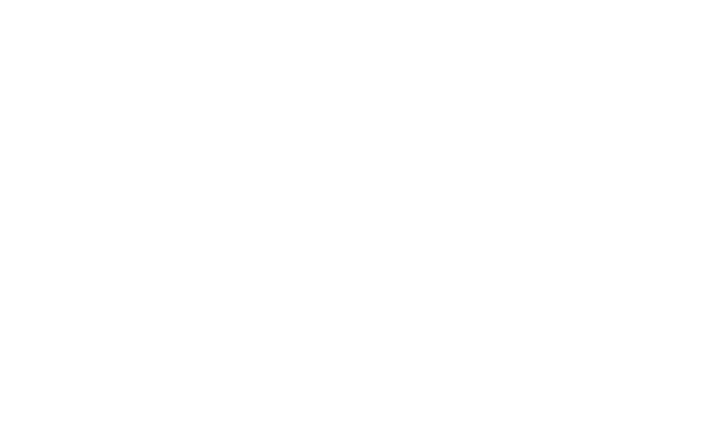
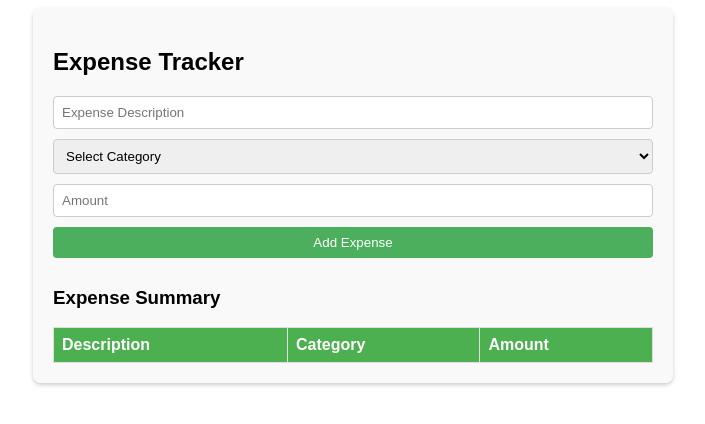
Before and after one commit to Yasowant/javaScript_miniProject, a plain HTML site: page expenseTracker/index.html in a window 1280 px wide. Shown: the whole page, without its empty margins (287-992 px from the left). Drawn offline with Linux system fonts and the light colour scheme.

Commit message:
update code

```diff
--- a/expenseTracker/index.html
+++ b/expenseTracker/index.html
@@ -3,7 +3,113 @@
   <head>
     <meta charset="UTF-8" />
     <meta name="viewport" content="width=device-width, initial-scale=1.0" />
-    <title>Document</title>
+    <title>Expense Tracker</title>
+    <style>
+      body {
+        font-family: Arial, Helvetica, sans-serif;
+      }
+      .container {
+        max-width: 600px;
+        margin: 0 auto;
+        padding: 20px;
+        background-color: #f9f9f9f9;
+        box-shadow: 0 2px 4px rgba(0, 0, 0, 0.2);
+        border-radius: 8px;
+      }
+      input[type='text'],
+      input[type='number'],
+      select,
+      input[type='submit'] {
+        margin-bottom: 10px;
+        width: 100%;
+        padding: 8px;
+        border: 1px solid #ccc;
+        border-radius: 4px;
+        box-sizing: border-box;
+      }
+      input[type='submit'] {
+        background-color: #4caf5d;
+        color: white;
+        border: none;
+        cursor: pointer;
+      }
+      input[type='submit']:hover {
+        background-color: #45a049;
+      }
+      table {
+        width: 100%;
+        border-collapse: collapse;
+      }
+      th,
+      td {
+        border: 1px solid #ddd;
+        padding: 8px;
+        text-align: left;
+      }
+      th {
+        background-color: #4caf50;
+        color: white;
+      }
+    </style>
   </head>
-  <body></body>
+  <body>
+    <div class="container">
+      <h2>Expense Tracker</h2>
+      <form id="expenseForm">
+        <input
+          type="text"
+          id="description"
+          placeholder="Expense Description"
+          required
+        />
+        <br />
+        <select name="" id="category" required>
+          <option value="">Select Category</option>
+          <option value="Food">Food</option>
+          <option value="Transportation">Transportation</option>
+          <option value="Utilities">Utilities</option>
+          <option value="Entertainment">Entertainment</option>
+          <option value="Other">Other</option>
+        </select>
+        <br />
+        <input type="number" id="amount" placeholder="Amount" required />
+        <br />
+        <input type="submit" value="Add Expense" />
+      </form>
+      <h3>Expense Summary</h3>
+      <table id="expenseTable">
+        <thead>
+          <tr>
+            <th>Description</th>
+            <th>Category</th>
+            <th>Amount</th>
+          </tr>
+        </thead>
+        <tbody id="expenseList"></tbody>
+      </table>
+    </div>
+    <script>
+      const expenseForm = document.getElementById('expenseForm');
+      const expenseList = document.getElementById('expenseList');
+
+      expenseForm.addEventListener('submit', function (event) {
+        event.preventDefault();
+
+        const description = document.getElementById('description').value;
+        const category = document.getElementById('category').value;
+        const amount = document.getElementById('amount').value;
+
+        if (description && category && amount && !isNaN(amount)) {
+          const newRow = document.createElement('tr');
+          newRow.innerHTML = `<td>${description}</td> <td>${category}</td> <td>${amount}</td>`;
+          expenseList.appendChild(newRow);
+          document.getElementById('description').value = '';
+          document.getElementById('category').value = '';
+          document.getElementById('amount').value = '';
+        } else {
+          alert('Fill all the Fields');
+        }
+      });
+    </script>
+  </body>
 </html>
```
